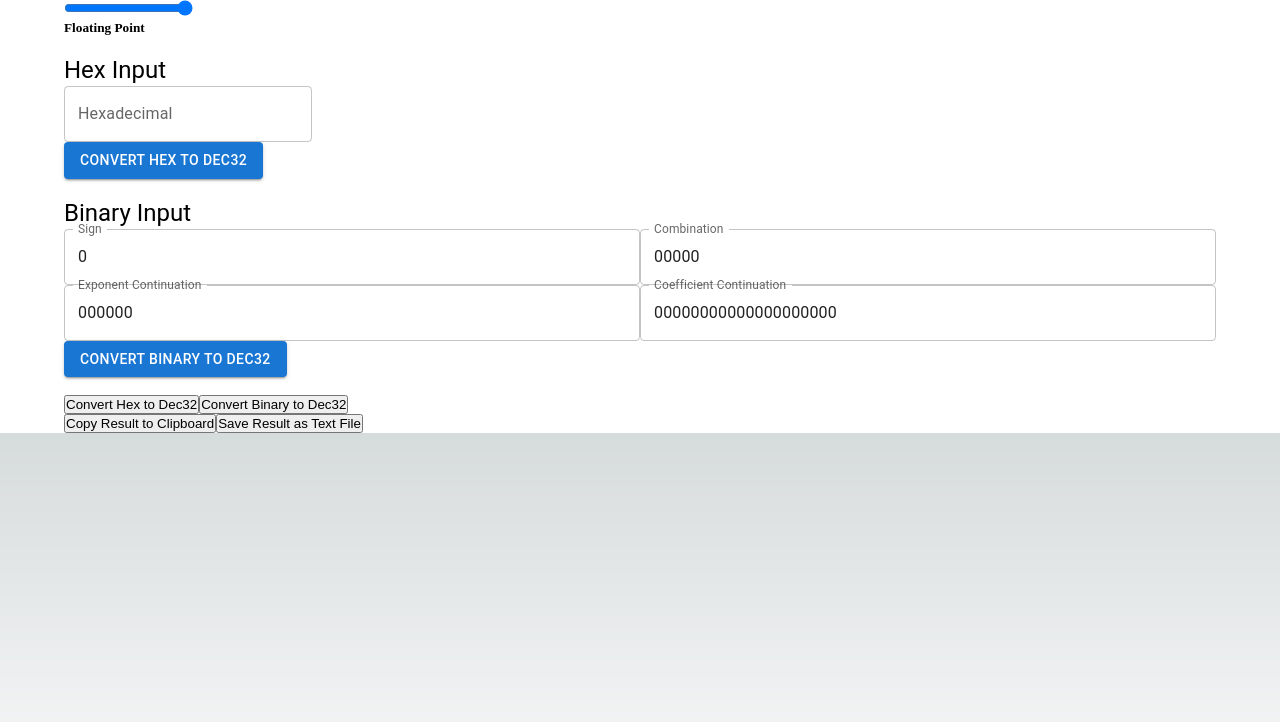
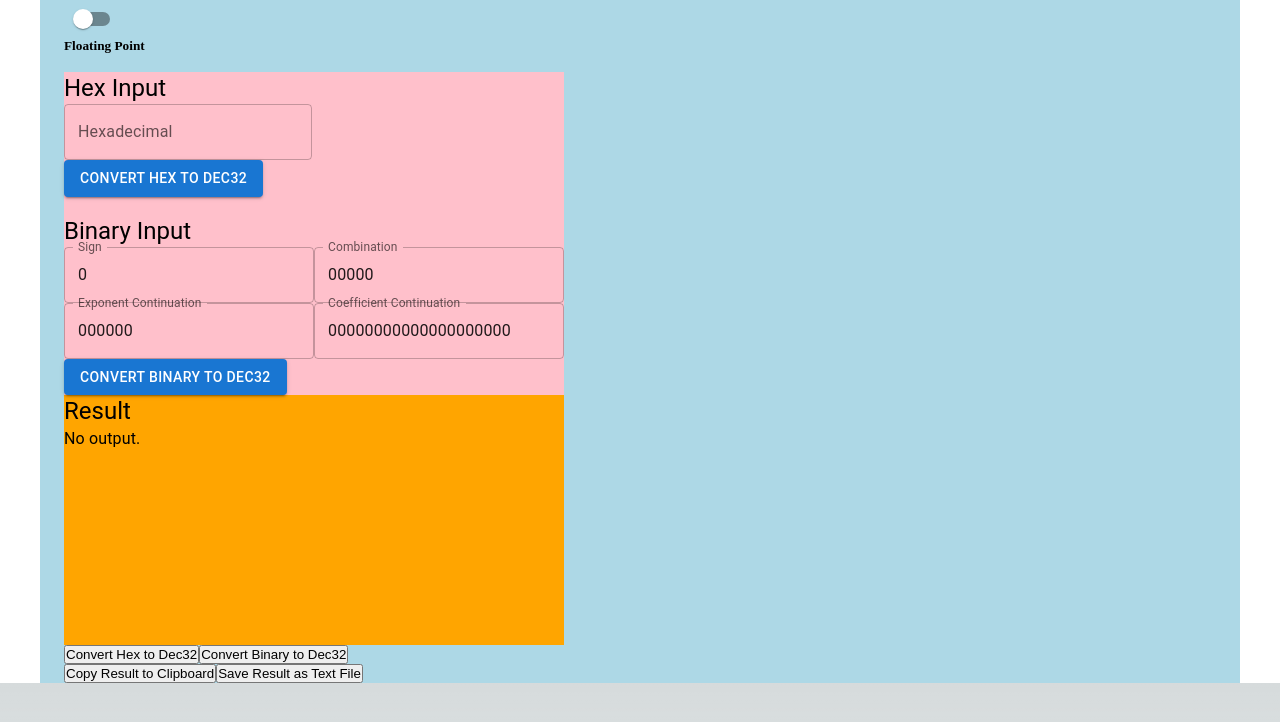
Before and after one commit to alankun5/IEEE-754-Decimal32-FP-Translator-Simulator, a Next.js app in the folder Decimal32FP-Sim/: page / in a window 1280 px wide. Shown: the top 722 px of the page. Built offline with nearby package versions, Linux system fonts and the light colour scheme.

Commit message:
Update: Floating Point and Fixed Point Toggle Display
Ignore the goofy colors for now, they just serve to mark and keep track of component sizing and positioning.

```diff
--- a/Decimal32FP-Sim/app/page.jsx
+++ b/Decimal32FP-Sim/app/page.jsx
@@ -1,19 +1,29 @@
 "use client"
-import { TextField, Box, Button, Typography, Switch, Container, Grid } from '@mui/material';
+import { TextField, Box, Button, Typography, Switch, Container, Grid, Slider } from '@mui/material';
 import React from 'react';
 import { useEffect, useState } from 'react';
-import AdbIcon from '@mui/icons-material/Adb';
 
 export default function TestPage() {
+    const [point, togglePoint] = useState(false); // false: Floating Point, true: Fixed Point
+    const [result, setResult] = useState(""); // Floating Point
+    // experimental
+    const [resultFixed, setResultFixed] = useState(""); // Fixed Point
+
+    // For hex input
     const [value, setValue] = useState("");
-    const [point, togglePoint] = useState(Boolean);
-    const [result, setResult] = useState("");
 
     // For binary input
     const [sign, setSign] = useState("0");
     const [combination, setCombination] = useState("00000");
     const [exponent, setExponent] = useState("000000");
     const [coefficient, setCoefficient] = useState("00000000000000000000");
+
+    // When Floating Point result is updated, update Fixed Point result as well.
+    useEffect(() => {
+      /* Perform necessary Calculations */
+
+      setResultFixed('I am Fixed Point');
+    }, [result])
 
     const handleInputChange = (e) => {
       if (e.target.validity.valid)
@@ -87,20 +97,33 @@ export default function TestPage() {
 
     return (
       <Box sx={{backgroundColor: 'white', color: 'black'}}>
-        <Container>
-          {/* <label htmlFor="text-input">Enter text:</label> */}
-          {/* <input
-            type="text"
-            id="text-input"
-            value={value}
-            onChange={handleInputChange}
-          /> */}
-          <input type="range" min="0" max="1" step="1" onChange={handleTogglePoint} />
+        <Container
+          sx={{
+            backgroundColor: 'lightblue',
+          }}
+        >
+          {/* <input type="range" min="0" max="1" step="1" onChange={handleTogglePoint} /> */}
+          <Switch
+            checked={point}
+            onChange={handleTogglePoint}
+          />
+
           <h5>{point ? 'Fixed Point' : 'Floating Point'}</h5>
 
           <br></br>
 
-          <Grid container>
+          {/* Container for inputs */}
+          <div
+            style={{
+              backgroundColor: 'pink',
+              width: 500,
+            }}
+          >
+            <Grid container
+              sx={{
+                bgcolor: 'pink',
+              }}
+            >
               <Grid item xs={12}>
                 <Typography variant='h5'>Hex Input</Typography>
               </Grid>
@@ -120,9 +143,11 @@ export default function TestPage() {
 
             <br></br>
 
-          <Grid container onSubmit={handleBinaryClick}>
+            <Grid container>
               <Grid item xs={12}>
-              <Typography variant='h5'>Binary Input</Typography>
+                <Typography variant='h5'>
+                  Binary Input
+                </Typography>
               </Grid>
               <Grid item xs={6}>
                 <TextField
@@ -161,17 +186,44 @@ export default function TestPage() {
                 />
               </Grid>
               <Grid item xs={12}>
-              <Button type='submit' variant='contained' onClick={handleBinaryClick}>Convert Binary to Dec32</Button>
+                <Button
+                  type='submit'
+                  variant='contained'
+                  onClick={handleBinaryClick}
+                >
+                  Convert Binary to Dec32
+                </Button>
               </Grid>
             </Grid>
+          </div>
+
+          {/* Container for results */}
+          <div
+            style={{
+              backgroundColor: 'orange',
+              display: 'inline-block',
+              width: 500,
+              height: 250,
+            }}
+          >
+            <Typography variant='h5'>Result</Typography>
+            {/* {result && <h5>Dec 32 Equivalent: {result}</h5>} */}
+            {
+              (result && point) ?
+                <Typography>{resultFixed}</Typography>
+              : (result && !point) ?
+                <Typography>{result}</Typography>
+              : <Typography>No output.</Typography>
+            }
+          </div>
 
           <br></br>
 
           <button onClick={handleHexClick}>Convert Hex to Dec32</button>
           <button onClick={handleBinaryClick}>Convert Binary to Dec32</button>
 
-          {result && <h5>Dec 32 Equivalent: {result}</h5>}
           <br></br>
+
           <button onClick={handleCopyClick}>Copy Result to Clipboard</button>
           <button onClick={handleSaveClick}>Save Result as Text File</button>
         </Container>
```
Lines whose indentation alone changed are shown as unchanged.
